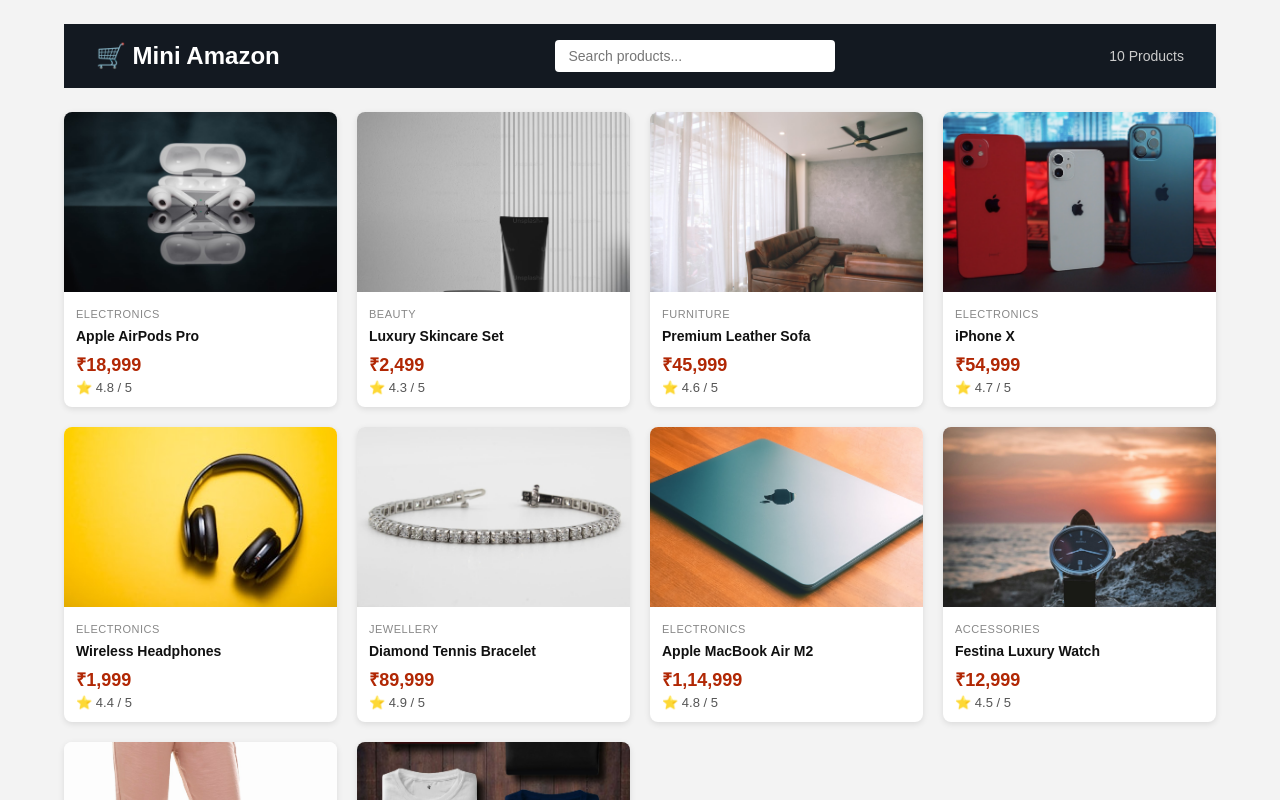
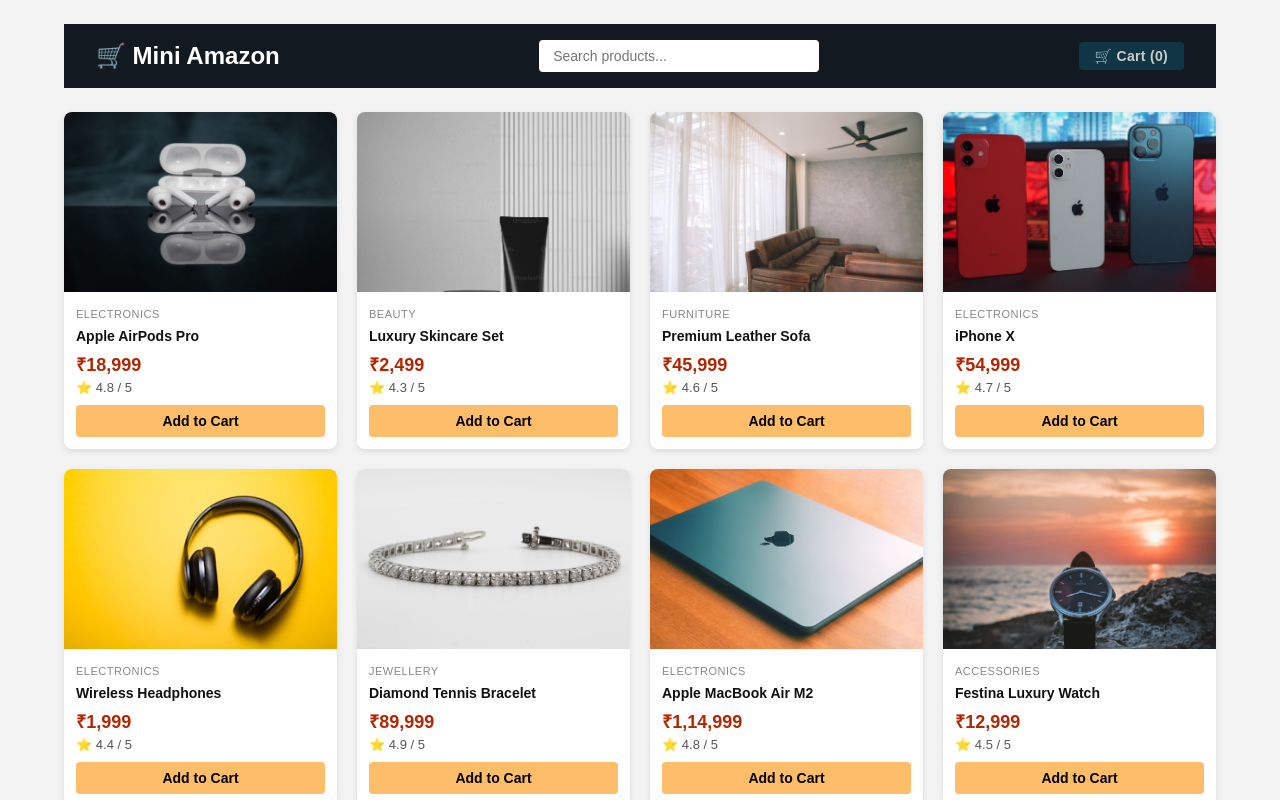
Before and after one commit to harshith1-none/mini-amazon-clone, a React (Vite) app: page / in a window 1280 px wide. Shown: the top 800 px of the page. Built offline with nearby package versions, Linux system fonts and the light colour scheme.

Commit message:
Day 4: Add to cart button with cart count in header

```diff
--- a/src/App.css
+++ b/src/App.css
@@ -134,3 +134,37 @@
   grid-column: 1 / -1;
 }
 /* day 3 step 3 */
+
+
+/* day 4 step 3 */
+
+.cart-count {
+  font-size: 14px;
+  font-weight: bold;
+  color: white;
+  background: #103544;
+  padding: 6px 16px;
+  border-radius: 4px;
+  white-space: nowrap;
+  letter-spacing: 0.3px;
+  border: none;
+}
+
+.add-to-cart-btn {
+  margin-top: 10px;
+  width: 100%;
+  padding: 8px 0;
+  background: #febd69;
+  border: none;
+  border-radius: 4px;
+  font-size: 14px;
+  font-weight: bold;
+  cursor: pointer;
+  transition: background 0.2s;
+}
+
+.add-to-cart-btn:hover {
+  background: #f3a847;
+}
+
+/* day 4 step 3 */
--- a/src/App.jsx
+++ b/src/App.jsx
@@ -1,4 +1,5 @@
-//day 3 step 1
+//day 4 step 1
+
 import { useState } from 'react';
 import products from './data/products';
 import ProductCard from './components/ProductCard';
@@ -7,17 +8,22 @@
 
 function App() {
   const [query, setQuery] = useState('');
+  const [cartCount, setCartCount] = useState(0);
 
   const filtered = products.filter((product) =>
     product.name.toLowerCase().includes(query.toLowerCase())
   );
+
+  function handleAddToCart() {
+    setCartCount(cartCount + 1);
+  }
 
   return (
     <div className="app">
       <header className="header">
         <h1>🛒 Mini Amazon</h1>
         <SearchBar query={query} setQuery={setQuery} />
-        <p>{filtered.length} Products</p>
+        <p className="cart-count">🛒 Cart ({cartCount})</p>
       </header>
       <div className="product-grid">
         {filtered.map((product) => (
@@ -28,15 +34,12 @@
             rating={product.rating}
             category={product.category}
             image={product.image}
+            onAddToCart={handleAddToCart}
           />
         ))}
-
-          { /* day 3 step 4 */ }
         {filtered.length === 0 && (
-           <p className="no-results">No products found for "{query}"</p>
+          <p className="no-results">No products found for "{query}"</p>
         )}
-          { /* day 3 step 4 */}
-
       </div>
     </div>
   );
@@ -44,4 +47,4 @@
 
 export default App;
 
-//day 3 step 1
+//day 4 step 1
--- a/src/components/ProductCard.jsx
+++ b/src/components/ProductCard.jsx
@@ -1,5 +1,6 @@
-// day 2/step 2
-function ProductCard({ name, price, rating, category, image }) {
+// day 4/step 2
+
+function ProductCard({ name, price, rating, category, image, onAddToCart }) {
   return (
     <div className="product-card">
       <div className="product-image-wrapper">
@@ -10,10 +11,14 @@
         <h3>{name}</h3>
         <p className="price">₹{price.toLocaleString('en-IN')}</p>
         <p className="rating">⭐ {rating} / 5</p>
+        <button className="add-to-cart-btn" onClick={onAddToCart}>
+          Add to Cart
+        </button>
       </div>
     </div>
   );
 }
 
 export default ProductCard;
-// day 2/step 2
+
+// day 4/step 2
```
